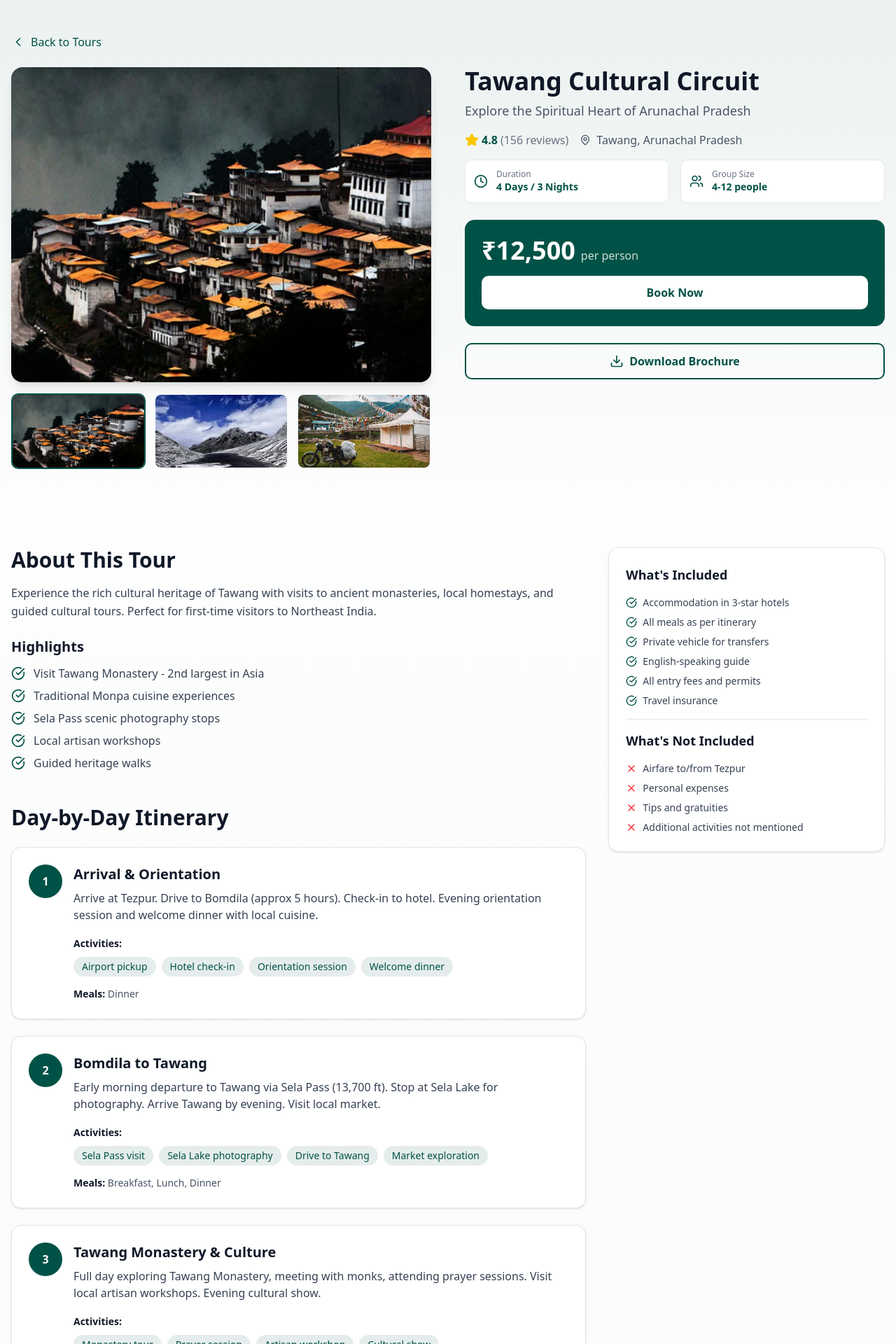
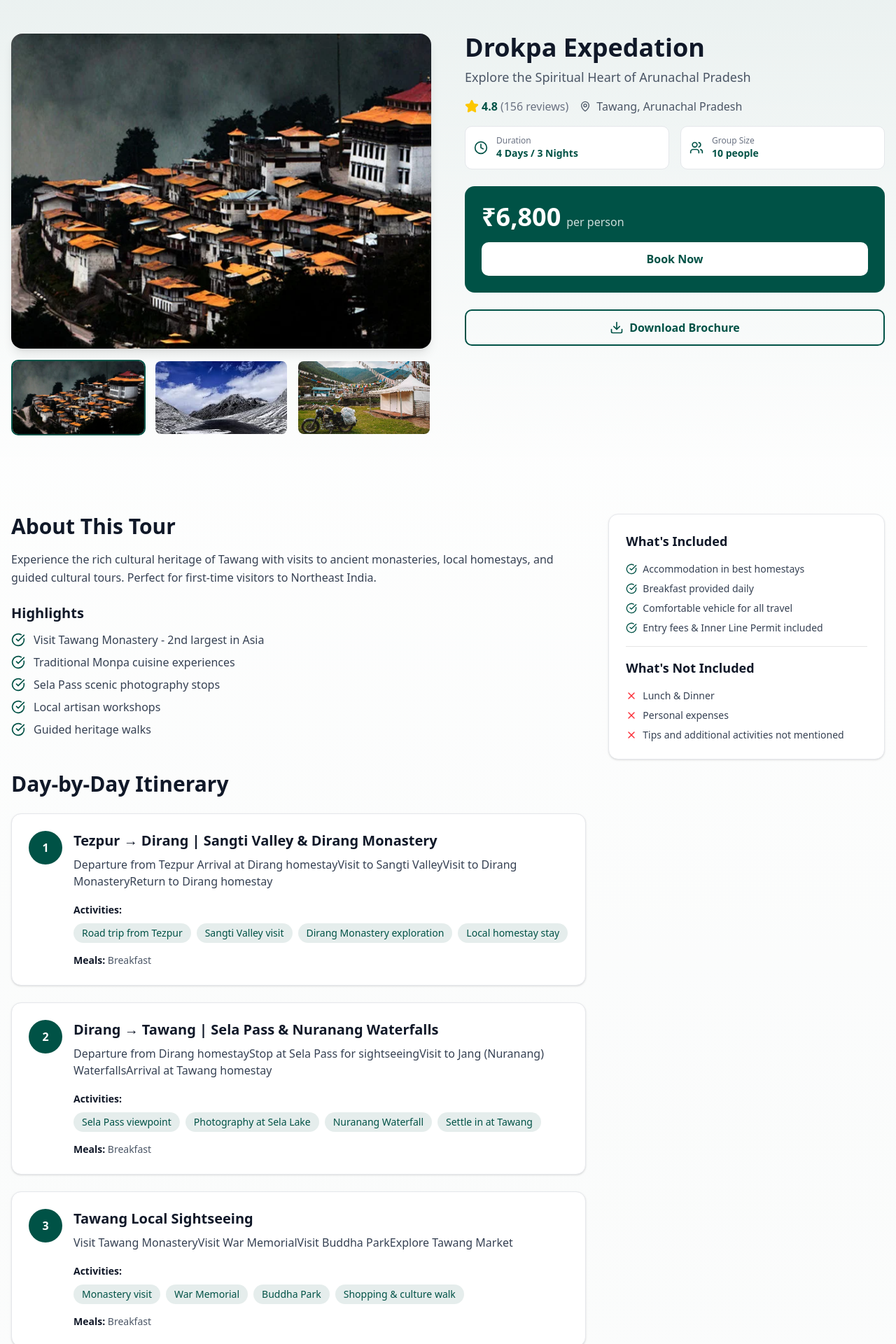
Before and after one commit to UmanandaSiddha/Drokpa-Client, a Next.js app: page /tours/1 in a window 1280 px wide. Shown: the top 1920 px of the page at 70% size. Built offline with nearby package versions, Linux system fonts and the light colour scheme.

Commit message:
hanburger menu

```diff
--- a/app/tours/[tourId]/page.tsx
+++ b/app/tours/[tourId]/page.tsx
@@ -20,14 +20,14 @@ import Image from "next/image";
 
 const tourData = {
     id: 1,
-    title: "Tawang Cultural Circuit",
+    title: "Drokpa Expedation ",
     subtitle: "Explore the Spiritual Heart of Arunachal Pradesh",
     duration: "4 Days / 3 Nights",
     location: "Tawang, Arunachal Pradesh",
-    price: "₹12,500",
+    price: "₹6,800",
     rating: 4.8,
     reviews: 156,
-    groupSize: "4-12 people",
+    groupSize: "10 people",
     images: [
         "/losar28.webp",
         "/selaimg.jpg",
@@ -42,50 +42,86 @@ const tourData = {
         "Local artisan workshops",
         "Guided heritage walks"
     ],
+
     itinerary: [
         {
             day: 1,
-            title: "Arrival & Orientation",
-            description: "Arrive at Tezpur. Drive to Bomdila (approx 5 hours). Check-in to hotel. Evening orientation session and welcome dinner with local cuisine.",
-            activities: ["Airport pickup", "Hotel check-in", "Orientation session", "Welcome dinner"],
-            meals: ["Dinner"]
+            title: "Tezpur → Dirang | Sangti Valley & Dirang Monastery",
+            description: [
+                "Departure from Tezpur ",
+                "Arrival at Dirang homestay",
+                "Visit to Sangti Valley",
+                "Visit to Dirang Monastery",
+                "Return to Dirang homestay"
+            ],
+            activities: [
+                "Road trip from Tezpur",
+                "Sangti Valley visit",
+                "Dirang Monastery exploration",
+                "Local homestay stay"
+            ],
+            meals: ["Breakfast"]
         },
         {
             day: 2,
-            title: "Bomdila to Tawang",
-            description: "Early morning departure to Tawang via Sela Pass (13,700 ft). Stop at Sela Lake for photography. Arrive Tawang by evening. Visit local market.",
-            activities: ["Sela Pass visit", "Sela Lake photography", "Drive to Tawang", "Market exploration"],
-            meals: ["Breakfast", "Lunch", "Dinner"]
+            title: "Dirang → Tawang | Sela Pass & Nuranang Waterfalls",
+            description: [
+                "Departure from Dirang homestay",
+                "Stop at Sela Pass for sightseeing",
+                "Visit to Jang (Nuranang) Waterfalls",
+                "Arrival at Tawang homestay"
+            ],
+            activities: [
+                "Sela Pass viewpoint",
+                "Photography at Sela Lake",
+                "Nuranang Waterfall",
+                "Settle in at Tawang"
+            ],
+            meals: ["Breakfast"]
         },
         {
             day: 3,
-            title: "Tawang Monastery & Culture",
-            description: "Full day exploring Tawang Monastery, meeting with monks, attending prayer sessions. Visit local artisan workshops. Evening cultural show.",
-            activities: ["Monastery tour", "Prayer session", "Artisan workshop", "Cultural show"],
-            meals: ["Breakfast", "Lunch", "Dinner"]
+            title: "Tawang Local Sightseeing",
+            description: [
+                "Visit Tawang Monastery",
+                "Visit War Memorial",
+                "Visit Buddha Park",
+                "Explore Tawang Market"
+            ],
+            activities: [
+                "Monastery visit",
+                "War Memorial",
+                "Buddha Park",
+                "Shopping & culture walk"
+            ],
+            meals: ["Breakfast"]
         },
         {
             day: 4,
-            title: "Departure",
-            description: "Morning at leisure for shopping or optional activities. Check-out and drive to Tezpur. Drop at airport for onward journey.",
-            activities: ["Free time", "Shopping", "Check-out", "Airport drop"],
+            title: "Return to Tezpur",
+            description: [
+                "Return road trip from Tawang to Tezpur"
+            ],
+            activities: [
+                "Scenic drive back to Tezpur"
+            ],
             meals: ["Breakfast"]
         }
     ],
+
     included: [
-        "Accommodation in 3-star hotels",
-        "All meals as per itinerary",
-        "Private vehicle for transfers",
-        "English-speaking guide",
-        "All entry fees and permits",
-        "Travel insurance"
+        "Accommodation in best homestays",
+        "Breakfast provided daily",
+        "Comfortable vehicle for all travel",
+        "Entry fees & Inner Line Permit included"
     ],
+
     excluded: [
-        "Airfare to/from Tezpur",
+        "Lunch & Dinner",
         "Personal expenses",
-        "Tips and gratuities",
-        "Additional activities not mentioned"
+        "Tips and additional activities not mentioned"
     ]
+
 };
 
 export default function TourBookingPage() {
@@ -130,14 +166,6 @@ export default function TourBookingPage() {
             {/* Hero Section with Image Gallery */}
             <section className="relative w-full bg-linear-to-b from-[rgba(0,82,70,0.08)] to-transparent">
                 <div className="max-w-7xl mx-auto px-4 sm:px-6 lg:px-8 py-8 md:py-12">
-                    {/* Back Button */}
-                    <Link
-                        href="/"
-                        className="inline-flex items-center gap-2 text-(--brand-green) hover:underline mb-6 group"
-                    >
-                        <ChevronLeft className="w-5 h-5 group-hover:-translate-x-1 transition-transform" />
-                        Back to Tours
-                    </Link>
 
                     <div className="grid md:grid-cols-2 gap-8 lg:gap-12">
                         {/* Image Gallery */}
@@ -329,7 +357,7 @@ export default function TourBookingPage() {
                                             Number of Travelers
                                         </label>
                                         <div className="flex gap-2 flex-wrap">
-                                            {[1, 2, 3, 4, 5, 6].map(num => (
+                                            {[1, 2, 3, 4, 5, 6 ,7 ,8 ,9].map(num => (
                                                 <button
                                                     key={num}
                                                     type="button"
--- a/components/Footer.tsx
+++ b/components/Footer.tsx
@@ -68,7 +68,6 @@ export default function Footer() {
                 <div className="mt-10 border-t border-white/10 pt-6 text-sm text-white/60 flex flex-col md:flex-row items-center justify-between gap-4">
                     <div>© {new Date().getFullYear()} Drokpa — All rights reserved.</div>
                     <div className="flex items-center gap-4">
-                        <div>Made with <span aria-hidden className="text-amber-300">♥</span> in the mountains</div>
                         <div className="text-white/70">Version 1.0</div>
                     </div>
                 </div>
--- a/components/Hero.tsx
+++ b/components/Hero.tsx
@@ -16,8 +16,7 @@ export default function Hero({ children, slides, intervalMs = 8000, onSlideChang
         { name: 'TAWANG', image: 'https://images.unsplash.com/photo-1648963799017-e007d04df934?q=80&w=1170&auto=format&fit=crop', description: 'High alpine valleys, monasteries and rugged snowy ridgelines.' },
         { name: 'BOMDILA', image: 'https://images.unsplash.com/photo-1639134956623-0d094b12b0dc?q=80&w=1170&auto=format&fit=crop', description: 'Terraced hills and snow-dusted peaks with rich cultural trails.' },
         { name: 'DIRANG', image: 'https://images.unsplash.com/photo-1668437824006-1be44600774b?q=80&w=1170&auto=format&fit=crop', description: 'River valleys framed by pine forests and snowy summits.' },
-        { name: 'DZOUKO', image: 'https://images.unsplash.com/photo-1648963798678-a921079b98b9?q=80&w=1202&auto=format&fit=crop', description: 'Famous high-altitude meadows and cold-weather blooms beneath peaks.' },
-        { name: 'TUMJUNG', image: 'https://images.unsplash.com/photo-1672399447224-b63b8f67b44d?q=80&w=1332&auto=format&fit=crop', description: 'Remote snowy passes and wide panoramas for quiet hikes.' },
+
     ];
 
     const slidesList = slides && slides.length > 0 ? slides : defaults;
--- a/components/Homestays.tsx
+++ b/components/Homestays.tsx
@@ -202,7 +202,7 @@ const Homestays: React.FC = () => {
               <div
                 key={homestay.id}
                 onClick={() => handleHomestayClick(homestay.id)}
-                className="bg-white rounded-2xl shadow-lg overflow-hidden min-w-[70%] sm:min-w-[60%] cursor-pointer flex-shrink-0"
+                className="bg-white rounded-2xl shadow-lg overflow-hidden min-w-[70%] sm:min-w-[60%] cursor-pointer shrink-0"
               >
                 <div className="relative">
                   <img
--- a/components/Tours.tsx
+++ b/components/Tours.tsx
@@ -17,18 +17,15 @@ type Tour = {
 };
 
 const tours: Tour[] = [
-
-
-
     {
         id: 1,
-        title: "Drokpa Expedation ",
-        image: "/losar28.webp",
+        title: "Drokpa Expedation",
+        image: "/Drokpaimg.jpg",
         duration: "4 days",
-        price: "₹X,X00",
+        price: "₹6,800",
         blurb: "Monasteries, homestays and curated cultural visits — perfect for first-time visitors. efdasfrds",
         rating: 4.8,
-        highlights: ["Monasteries", "Local Food", "Guided Tours"],
+        highlights: ["Monasteries", "Local Food", "Guided Tours", "WaterFalls", "Lakes", "Snow Views"],
     },
     {
         id: 2,
@@ -42,11 +39,11 @@ const tours: Tour[] = [
     },
     {
         id: 3,
-        title: "Sela Pass Sight Seeing ",
+        title: "Sela Pass Sight Seeing",
         image: "/selaimg.jpg",
         duration: "3 days",
         price: "₹X,000",
-        blurb: "A short high-altitude trek to snowy ridgelines — crisp air and big views. dfdds  fdsfddas",
+        blurb: "A short high-altitude trek to snowy ridgelines — crisp air and big views. dfdds fdsfddas",
         rating: 4.9,
         highlights: ["Snow Views", "Short Trek", "Panoramas"],
     },
@@ -74,7 +71,7 @@ const tours: Tour[] = [
 
 export default function ToursSection() {
     const [index, setIndex] = useState(0);
-    const ANIM_DUR = 700; // ms
+    const ANIM_DUR = 700;
     const AUTOPLAY_MS = 6000;
     const timer = useRef<number | null>(null);
     const containerRef = useRef<HTMLDivElement | null>(null);
@@ -104,12 +101,20 @@ export default function ToursSection() {
     }
 
     return (
-        <section id="tours" className="py-12 lg:py-16 bg-linear-to-b from-white via-emerald-50 to-white dark:bg-black" ref={containerRef}>
+        <section
+            id="tours"
+            className="py-12 lg:py-16 bg-linear-to-b from-white via-emerald-50 to-white dark:bg-black"
+            ref={containerRef}
+        >
             <div className="max-w-7xl mx-auto px-4 sm:px-6 lg:px-8">
                 <div className="flex items-center justify-between mb-6">
                     <div>
-                        <h2 className="text-3xl sm:text-4xl lg:text-5xl font-bold text-(--brand-green)">Featured Tours</h2>
-                        <p className="mt-1 text-md text-gray-600 dark:text-gray-300 max-w-xl">One curated experience at a time — highlighted for quick booking.</p>
+                        <h2 className="text-3xl sm:text-4xl lg:text-5xl font-bold text-(--brand-green)">
+                            Featured Tours
+                        </h2>
+                        <p className="mt-1 text-md text-gray-600 dark:text-gray-300 max-w-xl">
+                            One curated experience at a time — highlighted for quick booking.
+                        </p>
                     </div>
                 </div>
 
@@ -118,7 +123,6 @@ export default function ToursSection() {
                     onMouseEnter={() => stopAutoplay()}
                     onMouseLeave={() => startAutoplay()}
                 >
-                    {/* Large feature area - fixed height to keep it one view */}
                     <div className="grid grid-cols-1 lg:grid-cols-2 items-stretch">
                         <div className="relative h-72 lg:h-[420px] bg-black">
                             <AnimatePresence mode="wait">
@@ -137,7 +141,9 @@ export default function ToursSection() {
 
                             <div className="absolute inset-0 bg-linear-to-t from-black/60 to-transparent" />
                             <div className="absolute left-6 bottom-6 text-white">
-                                <div className="text-xs bg-(--brand-green) bg-opacity-95 rounded-full px-3 py-1 font-semibold">{tours[index].duration}</div>
+                                <div className="text-xs bg-(--brand-green) bg-opacity-95 rounded-full px-3 py-1 font-semibold">
+                                    {tours[index].duration}
+                                </div>
                             </div>
                         </div>
 
@@ -153,30 +159,46 @@ export default function ToursSection() {
                                     <div className="flex items-center gap-3 text-sm text-(--brand-green) dark:text-gray-300">
                                         <div className="inline-flex items-center gap-2 bg-white/90 dark:bg-black/20 shadow-2xl shadow-black rounded-full px-3 py-1">
                                             <Star className="w-4 h-4 text-amber-400" />
-                                            <span className="font-semibold">{tours[index].rating}</span>
+                                            <span className="font-semibold">
+                                                {tours[index].rating}
+                                            </span>
                                         </div>
 
                                         <div className="inline-flex items-center gap-2 bg-white/90 rounded-full shadow-2xl shadow-black px-3 py-1">
                                             <Clock className="w-4 h-4 text-(--brand-green)" />
-                                            <span className="font-medium">{tours[index].duration}</span>
+                                            <span className="font-medium">
+                                                {tours[index].duration}
+                                            </span>
                                         </div>
                                     </div>
 
-                                    <h3 className="mt-2 text-2xl lg:text-4xl font-extrabold text-(--brand-green) dark:text-white">{tours[index].title}</h3>
-                                    <p className="mt-2 text-sm text-gray-600 dark:text-gray-300 max-w-prose">{tours[index].blurb}</p>
+                                    <h3 className="mt-2 text-2xl lg:text-4xl font-extrabold text-(--brand-green) dark:text-white">
+                                        {tours[index].title}
+                                    </h3>
+                                    <p className="mt-2 text-sm text-gray-600 dark:text-gray-300 max-w-prose">
+                                        {tours[index].blurb}
+                                    </p>
 
                                     {tours[index].highlights && (
                                         <div className="mt-4 flex flex-wrap gap-2">
                                             {tours[index].highlights.map((h, i) => (
-                                                <span key={i} className="text-xs bg-white/10 dark:bg-white/5 px-2 py-1 rounded-full border border-(--brand-green) text-(--brand-green) dark:text-gray-200">
+                                                <span
+                                                    key={i}
+                                                    className="text-xs bg-white/10 dark:bg-white/5 px-2 py-1 rounded-full border border-(--brand-green) text-(--brand-green) dark:text-gray-200"
+                                                >
                                                     {h}
                                                 </span>
                                             ))}
                                         </div>
                                     )}
 
+{/* 🔥 Updated Booking section below */}
                                     <div className="mt-6 flex items-center gap-4">
-                                        <div className="text-2xl font-bold text-(--brand-green)">{tours[index].price}</div>
+                                        <div className="text-2xl font-bold text-(--brand-green)">
+                                            {tours[index].price}
+                                        </div>
+
+                                        {tours[index].id === 1 ? (
                                             <div className="flex items-center gap-2">
                                                 <Link href={`/tours/${tours[index].id}`}>
                                                     <p className="inline-flex items-center gap-2 bg-(--brand-green) text-white px-4 py-2 rounded-full text-sm hover:bg-[#044036] transition-colors shadow">
@@ -184,19 +206,41 @@ export default function ToursSection() {
                                                     </p>
                                                 </Link>
 
-                                            <Link href={"/"}>
-                                                <p className="text-sm text-gray-600 dark:text-gray-300 hover:underline">Details</p>
+                                                <Link href={`/tours/${tours[index].id}`}>
+                                                    <p className="text-sm text-gray-600 dark:text-gray-300 hover:underline">
+                                                        Details
+                                                    </p>
                                                 </Link>
                                             </div>
+                                        ) : (
+                                            <div className="flex items-center gap-2">
+                                                <button
+                                                    disabled
+                                                    className="inline-flex items-center gap-2 bg-gray-400 text-white px-4 py-2 rounded-full text-sm opacity-60 cursor-not-allowed"
+                                                >
+                                                    Coming Soon
+                                                </button>
+
+                                                <p className="text-sm text-gray-600 dark:text-gray-400">
+                                                    Details unavailable
+                                                </p>
                                             </div>
+                                        )}
+                                    </div>
+{/* 🔥 End updated section */}
 
                                     <div className="mt-4 text-sm text-gray-500 dark:text-gray-400 max-w-md">
-                                        <strong className="text-gray-700 dark:text-gray-200">Included:</strong> local guide, accommodation, selected meals and ground transfers.
+                                        <strong className="text-gray-700 dark:text-gray-200">
+                                            Included:
+                                        </strong>{" "}
+                                        local guide, accommodation, selected meals and ground transfers.
                                     </div>
 
                                     <div className="mt-4 flex items-center gap-4">
                                         <button
-                                            onClick={() => goTo((index - 1 + tours.length) % tours.length)}
+                                            onClick={() =>
+                                                goTo((index - 1 + tours.length) % tours.length)
+                                            }
                                             aria-label="Previous tour"
                                             className="bg-white/90 p-2 rounded-full shadow hover:scale-105 transition-transform"
                                         >
```
Also changed, not shown: components/TourPage.tsx (deleted), public/Drokpaimg.jpg (added). Lines whose indentation alone changed are shown as unchanged.
